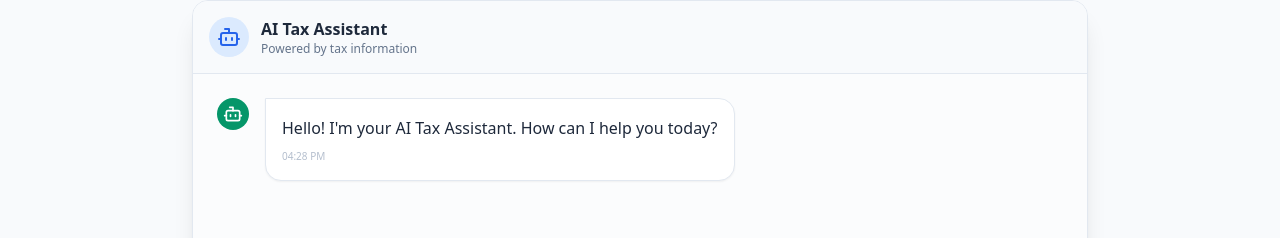
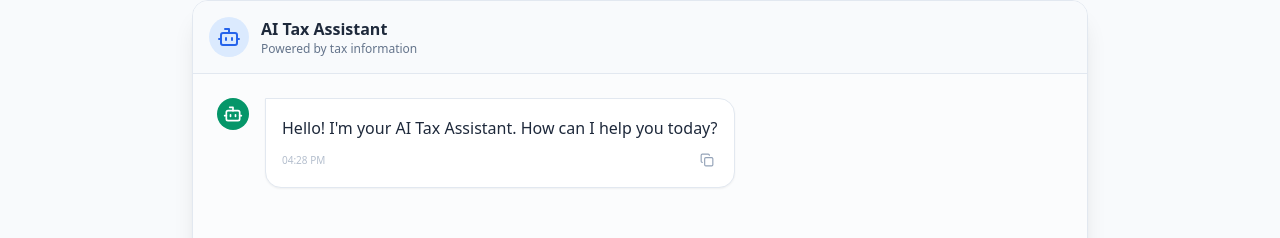
Before and after one commit to npthinks/taxlens-site, a React (Vite) app: page / in a window 1280 px wide. Shown: the part 344-582 px from the top of the page. Built offline with nearby package versions, Linux system fonts and the light colour scheme.

Commit message:
placeholder and copy icon

```diff
--- a/src/components/ChatInterface.tsx
+++ b/src/components/ChatInterface.tsx
@@ -1,5 +1,5 @@
 import React, { useState, useRef, useEffect } from 'react';
-import { Send, Bot, User } from 'lucide-react';
+import { Send, Bot, User, Copy, Check } from 'lucide-react';
 
 interface Message {
     id: string;
@@ -22,6 +22,7 @@ export function ChatInterface() {
     const [messages, setMessages] = useState<Message[]>(INITIAL_MESSAGES);
     const [inputValue, setInputValue] = useState('');
     const [isTyping, setIsTyping] = useState(false);
+    const [copiedId, setCopiedId] = useState<string | null>(null);
     const messagesEndRef = useRef<HTMLDivElement>(null);
 
     const scrollToBottom = () => {
@@ -31,6 +32,16 @@ export function ChatInterface() {
     useEffect(() => {
         scrollToBottom();
     }, [messages]);
+
+    const handleCopy = (id: string, content: string) => {
+        const plainText = content
+            .replace(/<br\s*\/?>/gi, '\n')
+            .replace(/<[^>]*>/g, '')
+            .replace(/&nbsp;/g, ' ');
+        navigator.clipboard.writeText(plainText);
+        setCopiedId(id);
+        setTimeout(() => setCopiedId(null), 2000);
+    };
 
     const handleSendMessage = async (e: React.FormEvent) => {
         e.preventDefault();
@@ -126,16 +137,26 @@ export function ChatInterface() {
                         </div>
 
                         <div
-                            className={`max-w-[80%] rounded-2xl p-4 shadow-sm ${message.role === 'user'
+                            className={`max-w-[80%] rounded-2xl p-4 shadow-sm group ${message.role === 'user'
                                 ? 'bg-blue-600 text-white rounded-tr-none'
-                                : 'bg-white border border-slate-200 text-slate-800 rounded-tl-none'
+                                : 'bg-white border border-slate-200 text-slate-800 rounded-tl-none transition-colors hover:bg-slate-50'
                                 }`}
                         >
                             <p className="leading-relaxed whitespace-pre-wrap" dangerouslySetInnerHTML={{ __html: message.content }}></p>
-                            <span className={`text-[10px] mt-2 block opacity-70 ${message.role === 'user' ? 'text-blue-100' : 'text-slate-400'
-                                }`}>
-                                {message.timestamp.toLocaleTimeString([], { hour: '2-digit', minute: '2-digit' })}
-                            </span>
+                            <div className={`flex items-center mt-2 ${message.role === 'user' ? 'justify-end' : 'justify-between'}`}>
+                                <span className={`text-[10px] opacity-70 ${message.role === 'user' ? 'text-blue-100' : 'text-slate-400'}`}>
+                                    {message.timestamp.toLocaleTimeString([], { hour: '2-digit', minute: '2-digit' })}
+                                </span>
+                                {message.role === 'assistant' && (
+                                    <button
+                                        onClick={() => handleCopy(message.id, message.content)}
+                                        className="text-slate-400 hover:text-slate-600 transition-colors p-1"
+                                        title="Copy response"
+                                    >
+                                        {copiedId === message.id ? <Check className="w-3.5 h-3.5 text-emerald-600" /> : <Copy className="w-3.5 h-3.5" />}
+                                    </button>
+                                )}
+                            </div>
                         </div>
                     </div>
                 ))}
@@ -165,8 +186,8 @@ export function ChatInterface() {
                         type="text"
                         value={inputValue}
                         onChange={(e) => setInputValue(e.target.value)}
-                        placeholder="Ask a question about your taxes..."
-                        className="flex-1 bg-slate-50 border border-slate-200 rounded-xl px-4 py-3 pr-12 text-slate-800 placeholder:text-slate-400 focus:outline-none focus:ring-2 focus:ring-blue-500/20 focus:border-blue-500 transition-all"
+                        placeholder={isTyping ? "Generating response..." : "Ask a question about your taxes..."}
+                        className="flex-1 bg-slate-50 border border-slate-200 rounded-xl px-4 py-3 pr-12 text-slate-800 placeholder:text-slate-400 focus:outline-none focus:ring-2 focus:ring-blue-500/20 focus:border-blue-500 transition-all disabled:bg-slate-100 disabled:text-slate-500"
                         disabled={isTyping}
                     />
                     <button
```
